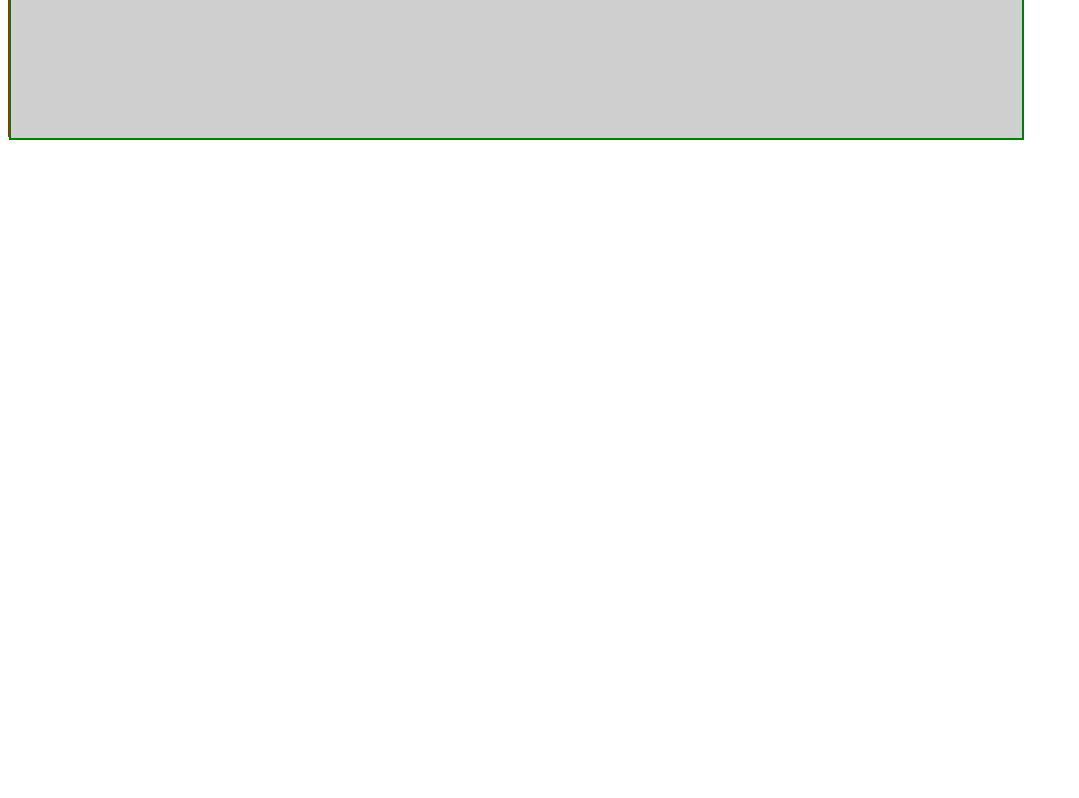
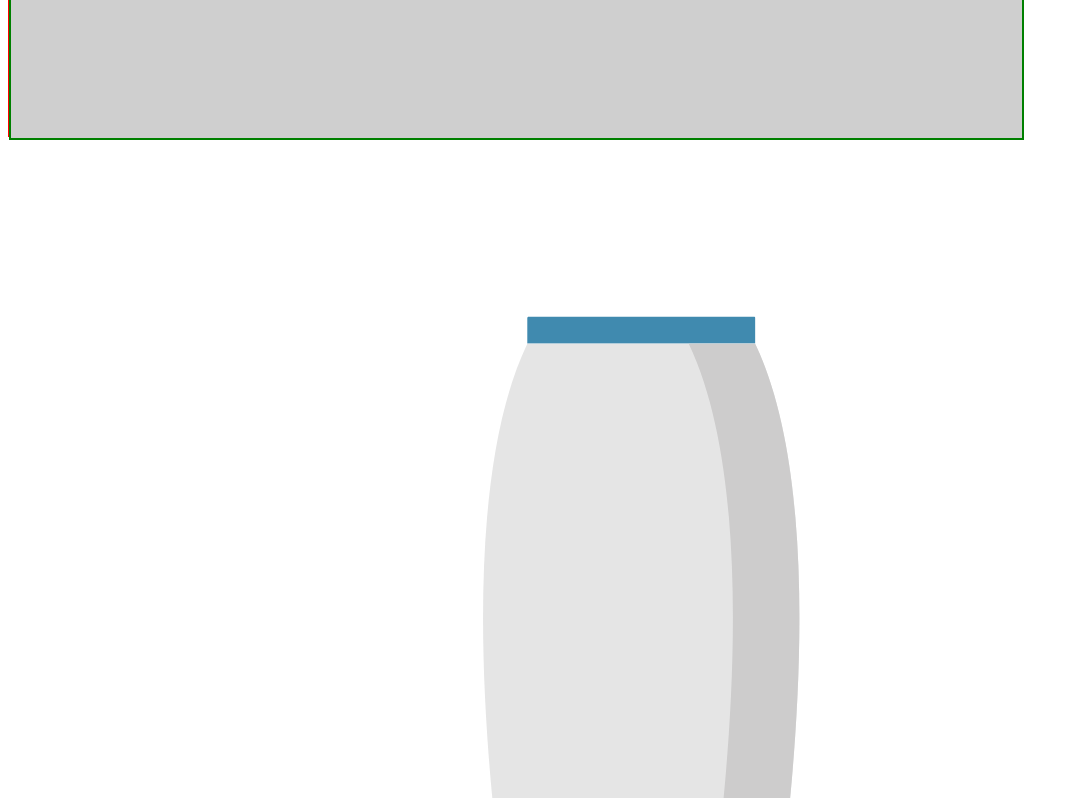
Before and after one commit to karkasch/poc, a plain HTML site: page svg/index.html in a window 1280 px wide. Shown: the part 500-1298 px from the top of the page, without its empty margins (0-1079 px from the left). Before the commit the page ends 800 px from the top, so only its background shows below. Drawn offline with nearby package versions, Linux system fonts and the light colour scheme.

Commit message:
Engine added

```diff
--- a/svg/index.html
+++ b/svg/index.html
@@ -74,6 +74,10 @@
         </svg>
     </div>
 
+    <div>
+        <img src="airframe2.svg" />
+    </div>
+
     <div class="tooltip">
         <h2>Tooltip</h2>
         Some info<br />
```
Also changed, not shown: svg/airframe.svg (added), svg/airframe2.svg (added).
